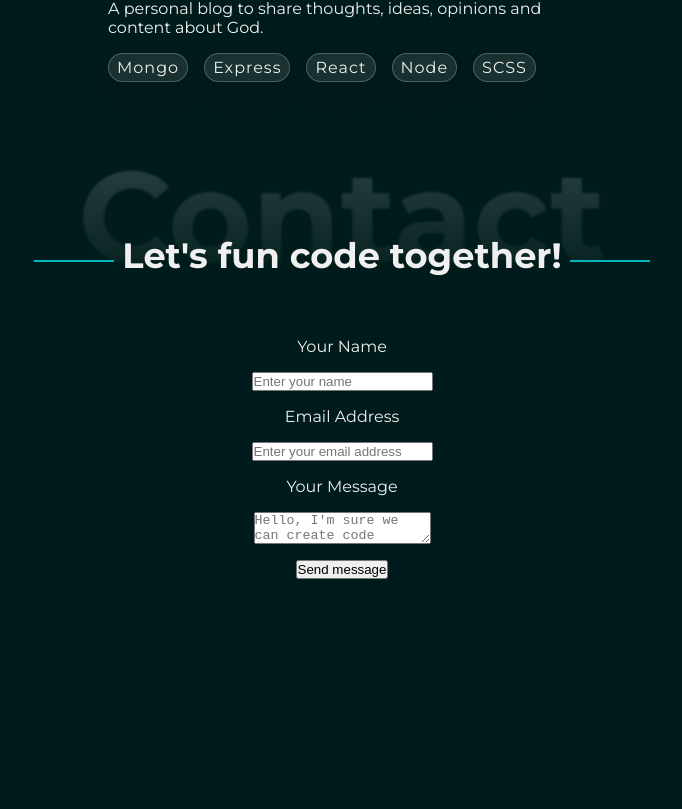
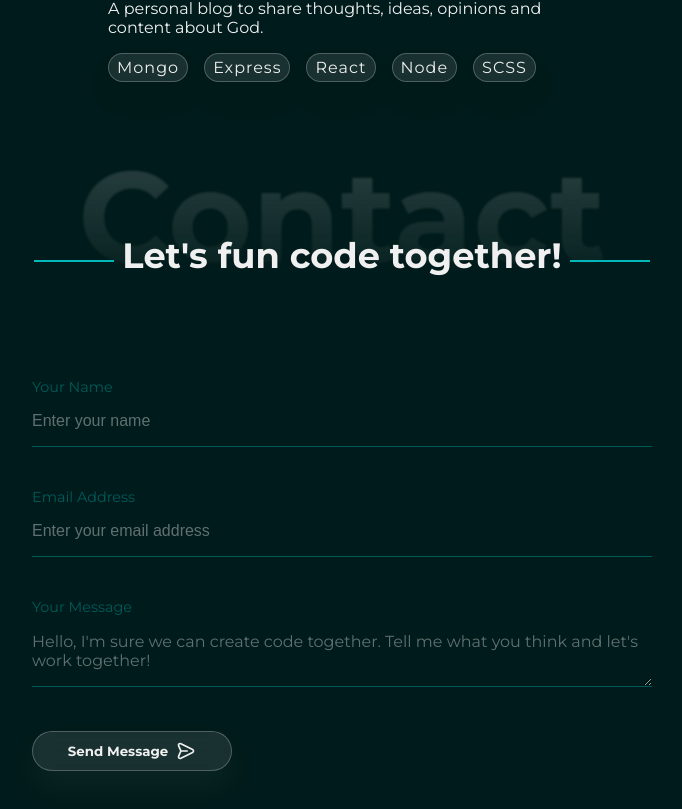
Before and after one commit to stivenearias/portfolio, a React (Create React App) app: page / in a window 1280 px wide. Shown: the part 3237-4046 px from the top of the page, without its empty margins (298-980 px from the left). Before the commit the page ends 3856 px from the top, so only its background shows below. Built offline with nearby package versions, Linux system fonts and the light colour scheme.

Commit message:
Added style for the form contact

```diff
--- a/src/components/Contact.jsx
+++ b/src/components/Contact.jsx
@@ -1,5 +1,6 @@
 import React from "react";
 import { useForm } from "react-hook-form";
+import { UilMessage } from "@iconscout/react-unicons";
 
 export const Contact = () => {
   const {
@@ -17,7 +18,12 @@ export const Contact = () => {
       <h1 className="contact__title">Contact</h1>
       <h2 className="contact__subtitle">Let's fun code together!</h2>
       <div className="contact__container">
-        <form className="contact__form" onSubmit={handleSubmit(sendMail)}>
+        <form
+          id="sendMail"
+          className="contact__form"
+          onSubmit={handleSubmit(sendMail)}
+        >
+          <div className="contact__input-box">
             <label className="contact__label">Your Name</label>
             <input
               type="text"
@@ -29,7 +35,9 @@ export const Contact = () => {
             {errors.name?.type === "required" && (
               <p className="contact__error">Your name is required</p>
             )}
+          </div>
 
+          <div className="contact__input-box">
             <label className="contact__label">Email Address</label>
             <input
               type="email"
@@ -48,10 +56,12 @@ export const Contact = () => {
             {errors.email?.type === "pattern" && (
               <p className="contact__error">Enter a valid email</p>
             )}
+          </div>
 
+          <div className="contact__input-box">
             <label className="contact__label">Your Message</label>
             <textarea
-            className="contact__textarea"
+              className="contact__input"
               placeholder="Hello, I'm sure we can create code together. Tell me what you think and let's work together!"
               {...register("message", { required: true, maxLength: 1000 })}
               aria-invalid={errors.message ? true : false}
@@ -59,12 +69,11 @@ export const Contact = () => {
             {errors.message?.type === "required" && (
               <p className="contact__error">Your message is required</p>
             )}
-
-          <input
-            type="submit"
-            className="contact__submit"
-            value="Send message"
-          />
+          </div>
+          <button type="submit" form="sendMail" className="contact__submit">
+            Send Message
+            <UilMessage />
+          </button>
         </form>
       </div>
     </section>
--- a/src/scss/base/_settings.scss
+++ b/src/scss/base/_settings.scss
@@ -58,6 +58,10 @@ main {
   overflow: hidden;
 }
 
+textarea {
+  font-family: $font-main;
+}
+
 // This is necesary for solved a bug with tsparticles that not run the option of select the text
 #tsparticles canvas {
   pointer-events: none !important;
--- a/src/scss/components/_contacts.scss
+++ b/src/scss/components/_contacts.scss
@@ -11,9 +11,68 @@
 
   &__form {
     display: flex;
-    align-items: center;
+    align-items: flex-start;
     justify-content: center;
     flex-direction: column;
-    gap: 16px;
+    padding: 40px;
+    width: 700px;
+  }
+
+  &__input-box {
+    margin-bottom: 40px;
+    width: 100%;
+
+  }
+
+  &__label {
+    padding: 8px 0;
+    font-size: 0.9em;
+    pointer-events: none;
+    color: get-opacity($color-main, 0.4);
+  }
+
+  &__input {
+    border: none;
+    outline: none;
+    background-color: transparent;
+    border-bottom: 1px solid get-opacity($color-main, 0.4);
+    color: $color-light;
+    min-width: 390px;
+    width: 100%;
+    padding: 16px 0;
+    font-size: 1em;
+
+    &:hover, &:focus {
+      border-bottom: 1px solid $color-main;
+    }
+
+    &::placeholder {
+      color: get-opacity($color-light, 0.4);;
+    }
+  }
+
+  &__error {
+    margin-top: 8px;
+    font-size: 0.8em;
+    color: get-opacity(#ff3333, 0.5);
+  }
+
+  &__submit {
+    font-weight: bold;
+    width: 200px;
+    height: 40px;
+    transition: all 500ms;
+    @include flex-center;
+    @include glass-btn("light", "on", 220px, -50px, $color-main);
+
+    svg {
+      margin-left: 8px;
+      width: 1.5em;
+    }
+
+    &:hover {
+      cursor: pointer;
+      @include glass-btn("main");
+    }
   }
 }
```
Lines whose indentation alone changed are shown as unchanged.
